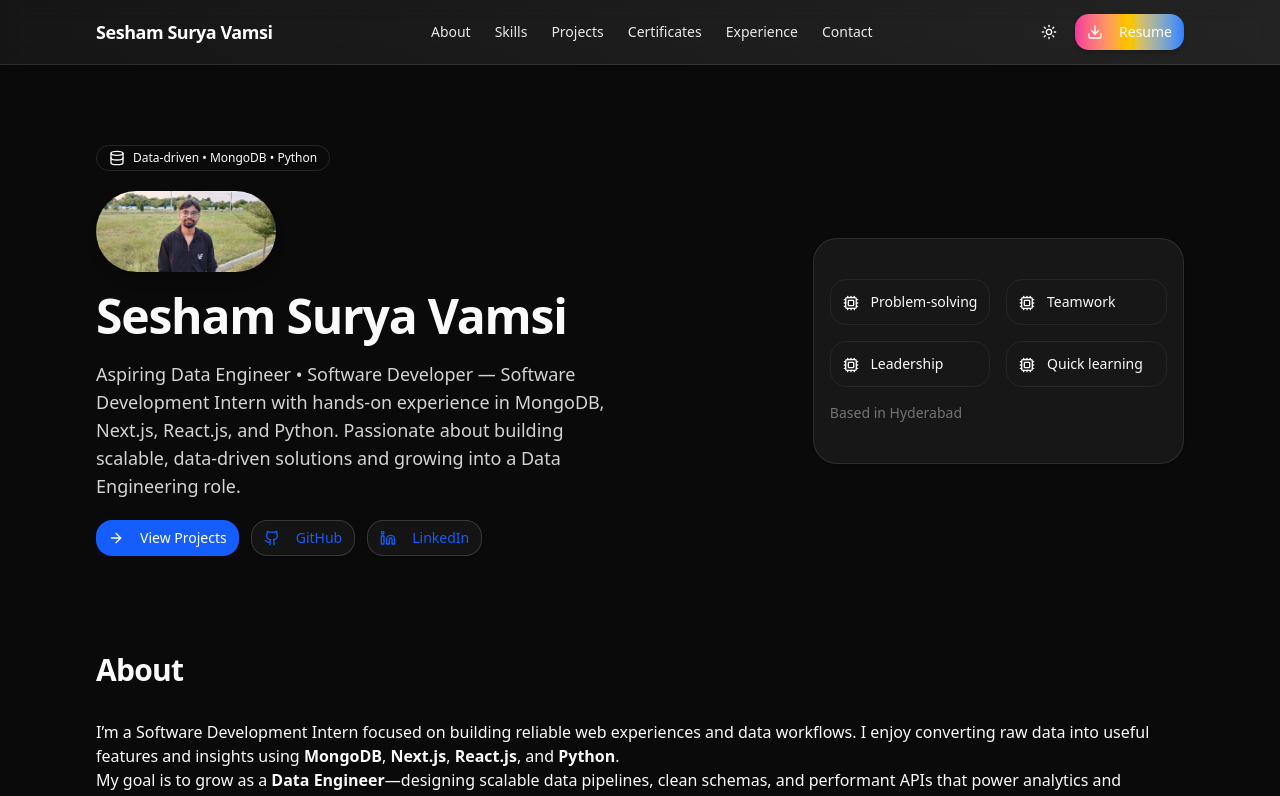
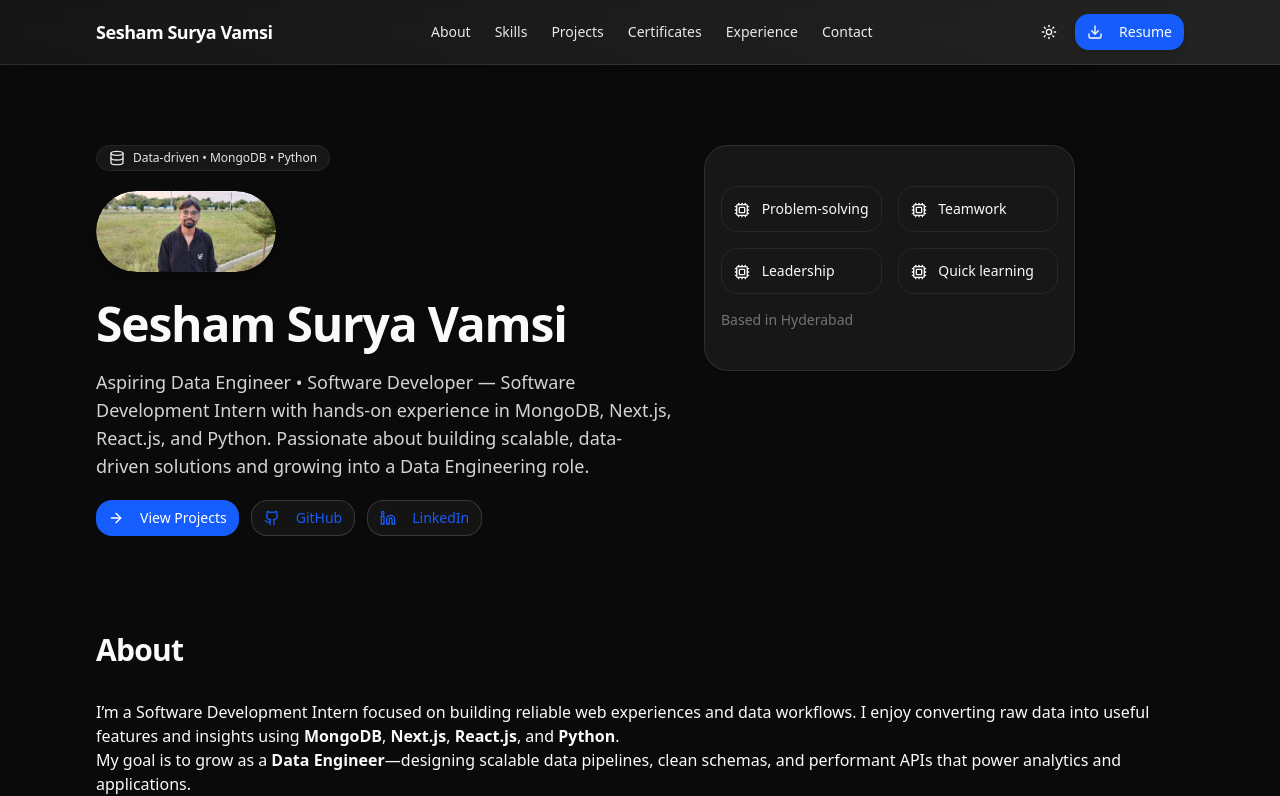
Before and after one commit to SESHAMSURYAVAMSI/profile, a Next.js app in the folder my-profile/: page / in a window 1280 px wide. Shown: the top 796 px of the page. Built offline with nearby package versions, Linux system fonts and the light colour scheme.

Commit message:
changes done

```diff
--- a/my-profile/src/components/Hero.tsx
+++ b/my-profile/src/components/Hero.tsx
@@ -13,40 +13,63 @@ const MotionButton = motion(Button);
 export default function Hero() {
   return (
     <Section id="home" title="">
-      <div className="grid grid-cols-1 lg:grid-cols-2 gap-8 items-center">
+      <div className="flex flex-col lg:flex-row gap-8 items-center lg:items-start">
+        {/* 🔹 Left Column: Badge + Image + Name + Summary + Buttons */}
         <motion.div
           initial={{ opacity: 0, y: 12 }}
           animate={{ opacity: 1, y: 0 }}
           transition={{ duration: 0.5 }}
-          className="space-y-5"
+          className="flex flex-col items-center lg:items-start space-y-5"
         >
-          <div className="inline-flex items-center gap-2 px-3 py-1 rounded-full border border-neutral-200 dark:border-neutral-800 text-xs">
+          {/* Badge */}
+          <motion.div
+            whileHover={{ scale: 1.05 }}
+            whileTap={{ scale: 0.95 }}
+            className="inline-flex items-center gap-2 px-3 py-1 rounded-full border
+                       border-neutral-200 dark:border-neutral-800 text-xs
+                       bg-white dark:bg-neutral-900 text-neutral-800 dark:text-neutral-200
+                       hover:bg-blue-600 hover:text-white hover:shadow-lg hover:shadow-blue-500/40
+                       transition cursor-pointer"
+          >
             <Database className="w-4 h-4" />
             <span>Data-driven • MongoDB • Python</span>
-          </div>
+          </motion.div>
 
+          {/* Image BELOW badge */}
+          <motion.div
+            whileHover={{ scale: 1.08 }}
+            whileTap={{ scale: 0.95 }}
+            className="inline-block rounded-full shadow-lg overflow-hidden"
+            transition={{ type: "spring", stiffness: 300 }}
+          >
             <Image
               src="/profile.png"
               alt="Profile picture"
               width={180}
               height={180}
-            className="rounded-full shadow-lg"
+              className="rounded-full"
             />
+          </motion.div>
 
-          <h1 className="text-3xl sm:text-5xl font-bold tracking-tight mt-4">
+          {/* Name */}
+          <h1 className="text-3xl sm:text-5xl font-bold tracking-tight mt-2 text-center lg:text-left">
             {PROFILE.name}
           </h1>
 
-          <p className="text-lg text-neutral-700 dark:text-neutral-300 max-w-xl">
+          {/* Summary */}
+          <p className="text-lg text-neutral-700 dark:text-neutral-300 max-w-xl text-center lg:text-left">
             {PROFILE.title} — {PROFILE.summary}
           </p>
 
-          <div className="flex flex-wrap gap-3">
+          {/* Buttons */}
+          <div className="flex flex-wrap gap-3 justify-center lg:justify-start">
             <a href="#projects">
               <MotionButton
                 whileHover={{ scale: 1.05 }}
                 whileTap={{ scale: 0.95 }}
-                className="rounded-2xl bg-blue-600 text-white hover:bg-blue-700 hover:shadow-lg hover:shadow-teal-500/45 transition"
+                className="rounded-2xl bg-blue-600 text-white
+                           hover:bg-blue-700 hover:shadow-lg hover:shadow-teal-500/45
+                           transition"
               >
                 <ArrowRight className="w-4 h-4 mr-2" />
                 View Projects
@@ -58,7 +81,9 @@ export default function Hero() {
                 whileHover={{ scale: 1.05 }}
                 whileTap={{ scale: 0.95 }}
                 variant="outline"
-                className="rounded-2xl border-blue-600 text-blue-600 hover:bg-blue-600 hover:text-white hover:shadow-lg hover:shadow-teal-500/45 transition"
+                className="rounded-2xl border-blue-600 text-blue-600
+                           hover:bg-blue-600 hover:text-white
+                           hover:shadow-lg hover:shadow-teal-500/45 transition"
               >
                 <Github className="w-4 h-4 mr-2" />
                 GitHub
@@ -70,7 +95,9 @@ export default function Hero() {
                 whileHover={{ scale: 1.05 }}
                 whileTap={{ scale: 0.95 }}
                 variant="outline"
-                className="rounded-2xl border-blue-600 text-blue-600 hover:bg-blue-600 hover:text-white hover:shadow-lg hover:shadow-teal-500/45 transition"
+                className="rounded-2xl border-blue-600 text-blue-600
+                           hover:bg-blue-600 hover:text-white
+                           hover:shadow-lg hover:shadow-teal-500/45 transition"
               >
                 <Linkedin className="w-4 h-4 mr-2" />
                 LinkedIn
@@ -79,37 +106,13 @@ export default function Hero() {
           </div>
         </motion.div>
 
-        {/* <motion.div
-          initial={{ opacity: 0, y: 12 }}
-          whileInView={{ opacity: 1, y: 0 }}
-          viewport={{ once: true }}
-          transition={{ duration: 0.5 }}
-          className="lg:justify-self-end"
-        >
-          <Card className="rounded-3xl shadow-sm">
-            <CardContent className="p-6">
-              <div className="grid grid-cols-2 gap-4">
-                {PROFILE.strengths.map((s) => (
-                  <div
-                    key={s}
-                    className="p-3 rounded-2xl border border-neutral-200 dark:border-neutral-800 text-sm"
-                  >
-                    <Cpu className="w-4 h-4 inline mr-2" /> {s}
-                  </div>
-                ))}
-              </div>
-              <div className="mt-4 text-sm text-neutral-500">
-                Based in {PROFILE.location}
-              </div>
-            </CardContent>
-          </Card>
-        </motion.div> */}
+        {/* 🔹 Right Column: Strengths */}
         <motion.div
           initial={{ opacity: 0, y: 12 }}
           whileInView={{ opacity: 1, y: 0 }}
           viewport={{ once: true }}
           transition={{ duration: 0.5 }}
-  className="lg:justify-self-end"
+          className="w-full lg:w-auto"
         >
           <Card className="rounded-3xl shadow-sm">
             <CardContent className="p-4">
@@ -117,23 +120,24 @@ export default function Hero() {
                 {PROFILE.strengths.map((s) => (
                   <motion.div
                     key={s}
-            whileHover={{ scale: 1.05, rotate: 1 }} // subtle hover animation
+                    whileHover={{ scale: 1.05, rotate: 1 }}
                     whileTap={{ scale: 0.97 }}
-            className="p-3 rounded-2xl border border-neutral-200 dark:border-neutral-800 text-sm
+                    className="p-3 rounded-2xl border border-neutral-200
+                               dark:border-neutral-800 text-sm
                                transition-all duration-300 ease-in-out
-                       hover:bg-blue-500/40 hover:text-white hover:shadow-md cursor-pointer"
+                               hover:bg-blue-500/40 hover:text-white
+                               hover:shadow-md cursor-pointer"
                   >
                     <Cpu className="w-4 h-4 inline mr-2" /> {s}
                   </motion.div>
                 ))}
               </div>
-      <div className="mt-4 text-sm text-neutral-500">
+              <div className="mt-4 text-sm text-neutral-500 text-center lg:text-left">
                 Based in {PROFILE.location}
               </div>
             </CardContent>
           </Card>
         </motion.div>
-
       </div>
     </Section>
   );
--- a/my-profile/src/components/Nav.tsx
+++ b/my-profile/src/components/Nav.tsx
@@ -29,7 +29,7 @@ export default function Nav() {
     visible: { opacity: 1, y: 0 },
   };
 
-  // Custom hover colors for each link (matching nav gradient vibe)
+  // Custom hover colors for each link
   const linkColors: Record<string, string> = {
     about: "hover:text-blue-300",
     skills: "hover:text-cyan-300",
@@ -99,10 +99,19 @@ export default function Nav() {
             {dark ? <Sun className="w-5 h-5" /> : <Moon className="w-5 h-5" />}
           </Button>
 
-          {/* Resume Button with rainbow gradient */}
+          {/* Resume Button - single color + blinking animation */}
           <a href={PROFILE.resumeUrl} target="_blank" rel="noreferrer">
-            <motion.div whileHover={{ scale: 1.08 }} whileTap={{ scale: 0.95 }}>
-              <Button className="rounded-xl bg-gradient-to-r from-pink-500 via-yellow-400 to-blue-500 text-white border-none shadow-md hover:shadow-lg transition-all">
+            <motion.div
+              whileHover={{ scale: 1.08 }}
+              whileTap={{ scale: 0.95 }}
+              animate={{ opacity: [1, 0.6, 1] }} // blinking effect
+              transition={{
+                duration: 1.5,
+                repeat: Infinity,
+                ease: "easeInOut",
+              }}
+            >
+              <Button className="rounded-xl bg-blue-600 text-white border-none shadow-md hover:shadow-lg transition-all">
                 <Download className="w-4 h-4 mr-2" /> Resume
               </Button>
             </motion.div>
```
Lines whose indentation alone changed are shown as unchanged.
